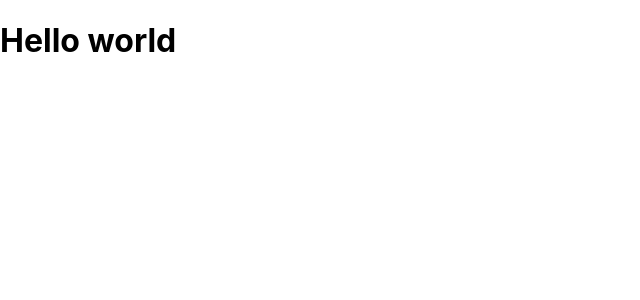
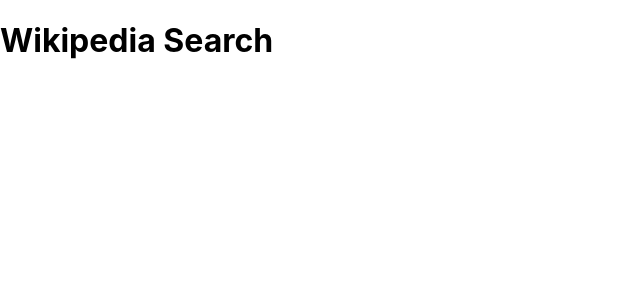
Before and after one commit to giacoletti/wikipedia_viewer, a React (Create React App) app: page / in a window 1280 px wide. Shown: the top 300 px of the page, without its empty margins (0-640 px from the left). Built offline with nearby package versions, Linux system fonts and the light colour scheme.

Commit message:
Adds end2end test to check if user can see random article button and search article button

```diff
--- a/src/App.jsx
+++ b/src/App.jsx
@@ -2,7 +2,7 @@
 
 const App = () => {
   return (
-    <h1 data-cy="wiki-viewer-header">Hello world</h1>
+    <h1 data-cy="wiki-viewer-header">Wikipedia Search</h1>
   );
 };
 
```
Also changed, not shown: 1 other file (tests, documents, lock files or other folders).
